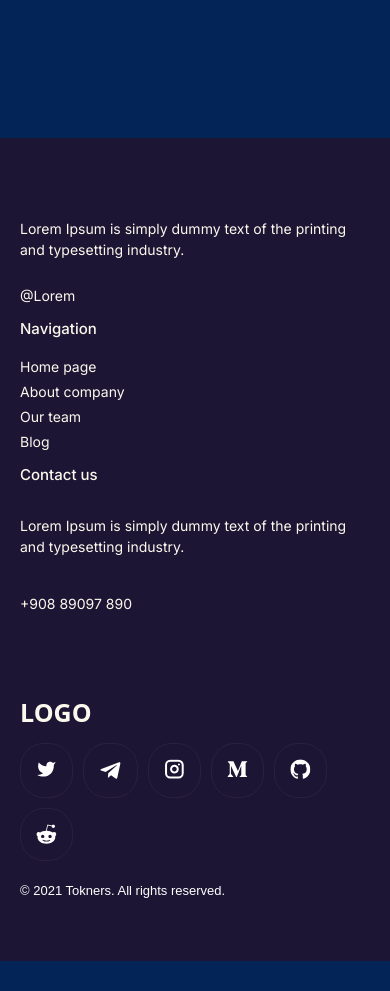
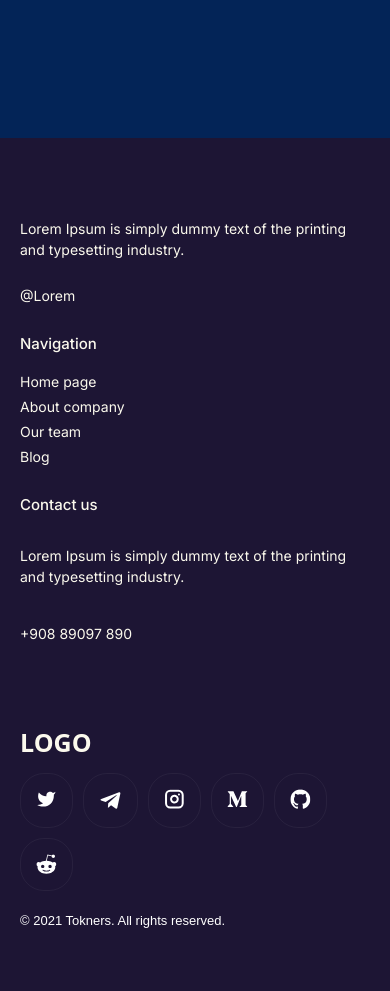
Before and after one commit to alone025/adminPanelFrontend, a React (Vite) app: page / in a window 390 px wide. Shown: the part 9620-10611 px from the top of the page. Before the commit the page ends 10581 px from the top, so only its background shows below. Built offline with nearby package versions, Linux system fonts and the light colour scheme; a web font is replaced by a local one.

Commit message:
New style

```diff
--- a/src/components/footer/footer.jsx
+++ b/src/components/footer/footer.jsx
@@ -1,9 +1,18 @@
-import { Link } from "react-router-dom";
+import { Link, useLocation } from "react-router-dom";
 import Wrapper from "../../layout/wrapper";
 
 const Footer = () => {
+  const pathname = useLocation().pathname;
+
   return (
-    <div className="footer mt-[200px] lg:mt-[280px] bg-[#1D1534] pt-[80px] sm:pt-[120px] pb-[60px] px-5 2xl:px-0">
+    <div className={`mt-top-div`}>
+      <div
+        className={`footer ${
+          pathname == "/blog"
+            ? "pt-[200px] lg:pt-[280px]"
+            : "mt-[200px] lg:mt-[280px] pt-[80px] sm:pt-[120px]"
+        }  bg-[#1D1534] pb-[60px] px-5 2xl:px-0`}
+      >
         <Wrapper>
           <div className="top-side flex flex-raw gap-3 flex-wrap justify-between">
             <div className="left-tap max-w-[455px]">
@@ -16,7 +25,7 @@ const Footer = () => {
               </p>
             </div>
             <div className="middle-tap">
-            <p className="new-div text-[15px] sm:text-[17px] md:text-[19px] lg:text-[21px] text-[#FBF9ED] font-inter font-medium">
+              <p className="new-div mt-[15px] sm:mt-0 text-[15px] sm:text-[17px] md:text-[19px] lg:text-[21px] text-[#FBF9ED] font-inter font-medium">
                 Navigation
               </p>
               <ul className="mt-4 flex flex-col gap-1">
@@ -44,7 +53,7 @@ const Footer = () => {
               </ul>
             </div>
             <div className="end-tap">
-            <p className="text-[15px] sm:text-[17px] md:text-[19px] lg:text-[21px] text-[#FBF9ED] font-inter font-medium">
+              <p className="text-[15px] mt-[15px] sm:mt-0 sm:text-[17px] md:text-[19px] lg:text-[21px] text-[#FBF9ED] font-inter font-medium">
                 Contact us
               </p>
               <p className="text-[14px] sm:text-[16px] md:text-[18px] lg:text-[20px] text-[#FBF9ED] font-inter font-normal max-w-[360px] mt-7">
@@ -64,23 +73,23 @@ const Footer = () => {
             </div>
             <div className="social-links">
               <ul className="flex flex-row flex-wrap gap-[10px]">
-              <li className="p-[15px] rounded-[24px] border-white border-opacity-5 border">
-                <img src="../../../public/twitter (2) 1.svg" alt="" />
+                <li className="p-[15px] rounded-[24px] border-white border-opacity-5 border cursor-pointer">
+                  <img src="/twitter (2) 1.svg" alt="" />
                 </li>
-              <li className="p-[15px] rounded-[24px] border-white border-opacity-5 border">
-                <img src="../../../public/facebook (4) 1.svg" alt="" />
+                <li className="p-[15px] rounded-[24px] border-white border-opacity-5 border cursor-pointer">
+                  <img src="/facebook (4) 1.svg" alt="" />
                 </li>
-              <li className="p-[15px] rounded-[24px] border-white border-opacity-5 border">
-                <img src="../../../public/instagram (1) 1.svg" alt="" />
+                <li className="p-[15px] rounded-[24px] border-white border-opacity-5 border cursor-pointer">
+                  <img src="/instagram (1) 1.svg" alt="" />
                 </li>
-              <li className="p-[15px] rounded-[24px] border-white border-opacity-5 border">
-                <img src="../../../public/medium 1.svg" alt="" />
+                <li className="p-[15px] rounded-[24px] border-white border-opacity-5 border cursor-pointer">
+                  <img src="/medium 1.svg" alt="" />
                 </li>
-              <li className="p-[15px] rounded-[24px] border-white border-opacity-5 border">
-                <img src="../../../public/github 1.svg" alt="" />
+                <li className="p-[15px] rounded-[24px] border-white border-opacity-5 border cursor-pointer">
+                  <img src="/github 1.svg" alt="" />
                 </li>
-              <li className="p-[15px] rounded-[24px] border-white border-opacity-5 border">
-                <img src="../../../public/reddit 1.svg" alt="" />
+                <li className="p-[15px] rounded-[24px] border-white border-opacity-5 border cursor-pointer">
+                  <img src="/reddit 1.svg" alt="" />
                 </li>
               </ul>
             </div>
@@ -92,6 +101,7 @@ const Footer = () => {
           </div>
         </Wrapper>
       </div>
+    </div>
   );
 };
 
```
Lines whose indentation alone changed are shown as unchanged.
